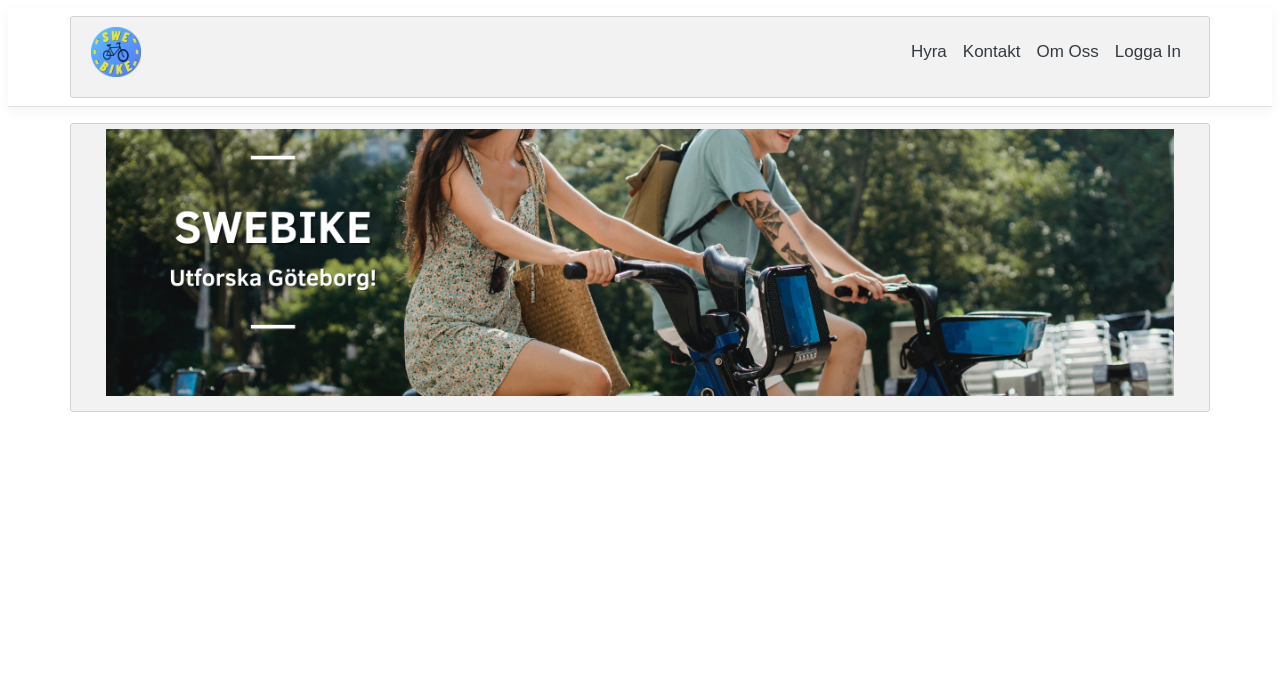
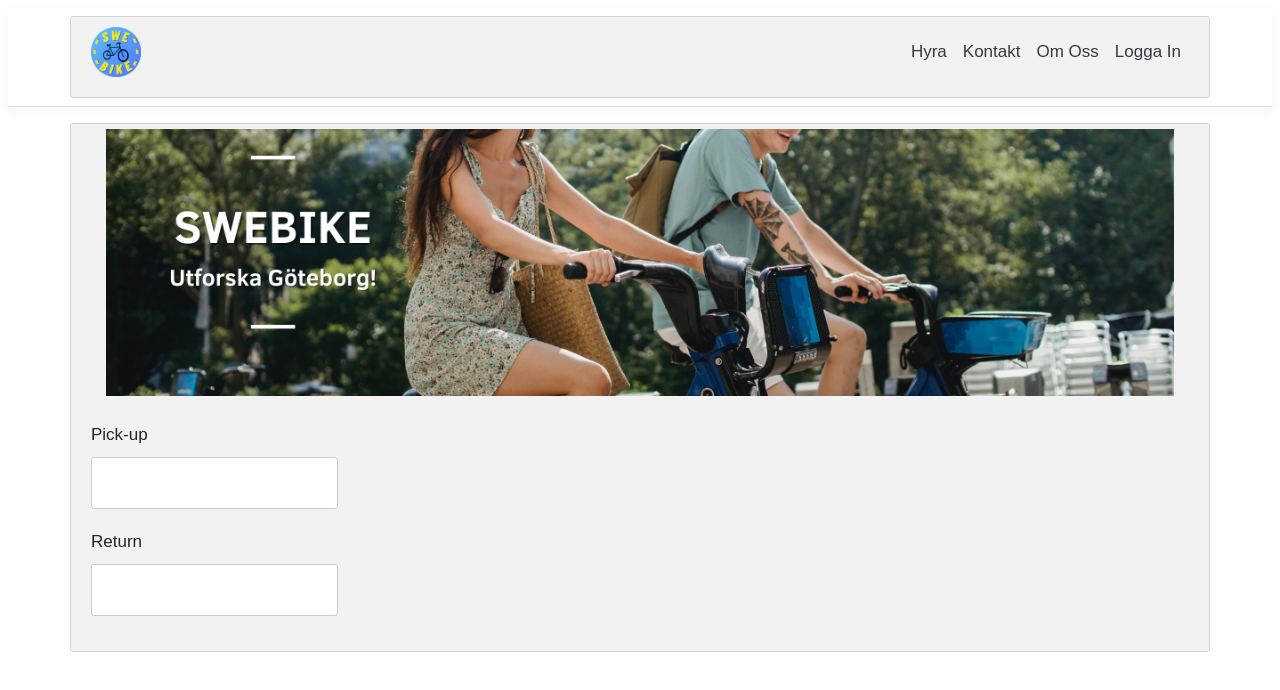
Before and after one commit to NBIGrupp5/BikeRental, a React (Create React App) app in the folder ClientApp/: page / in a window 1280 px wide. Shown: the top 690 px of the page. Built offline with nearby package versions, Linux system fonts and the light colour scheme.

Commit message:
added calender.js no css yet

```diff
--- a/ClientApp/src/components/Home.js
+++ b/ClientApp/src/components/Home.js
@@ -1,8 +1,10 @@
-import React, { Component } from 'react';
+import React, { Component, useState } from 'react';
 import Container from 'react-bootstrap/Container';
 import Image from 'react-bootstrap/Image';
-
 import banner from './img/banner0.png';
+import DatePicker from "react-datepicker";
+import moment from 'moment';
+import "react-datepicker/dist/react-datepicker.css";
 
 export class Home extends Component {
   static displayName = Home.name;
@@ -11,9 +13,58 @@
     return (
         <div>
             <Container fluid>
-                    <Image src={banner} fluid />
-            </Container>
+          <Image src={banner} fluid />
+        </Container>
+          <Calender />
         </div>
     );
+
+    function Calender() {
+      const [checkInDate, setCheckInDate] = useState(null);
+      const [checkOutDate, setCheckOutDate] = useState(null);
+
+      const handleCheckInDate = (date) => {
+        setCheckInDate(date);
+        setCheckOutDate(null);
+      };
+
+      const handleCheckOutDate = (date) => {
+        setCheckOutDate(date);
+      };
+
+      return (
+        <div className="App">
+          <div className="input-container">
+            <div>
+              <br />
+              <label>Pick-up</label>
+              <DatePicker
+                selected={checkInDate}
+                minDate={new Date()}
+                onChange={handleCheckInDate}
+              />
+            </div>
+            <div>
+              <label>Return</label>
+              <DatePicker
+                selected={checkOutDate}
+                minDate={checkInDate}
+                onChange={handleCheckOutDate}
+              />
+            </div>
+          </div>
+          {checkInDate && checkOutDate && (
+            <div className="summary">
+              <p>
+                You book a bicycle from {moment(checkInDate).format("LL")} to{" "}
+                {moment(checkOutDate).format("LL")}.
+          </p>
+            </div>
+          )}
+        </div>
+      );
+    }
   }
+
+
 }
```
